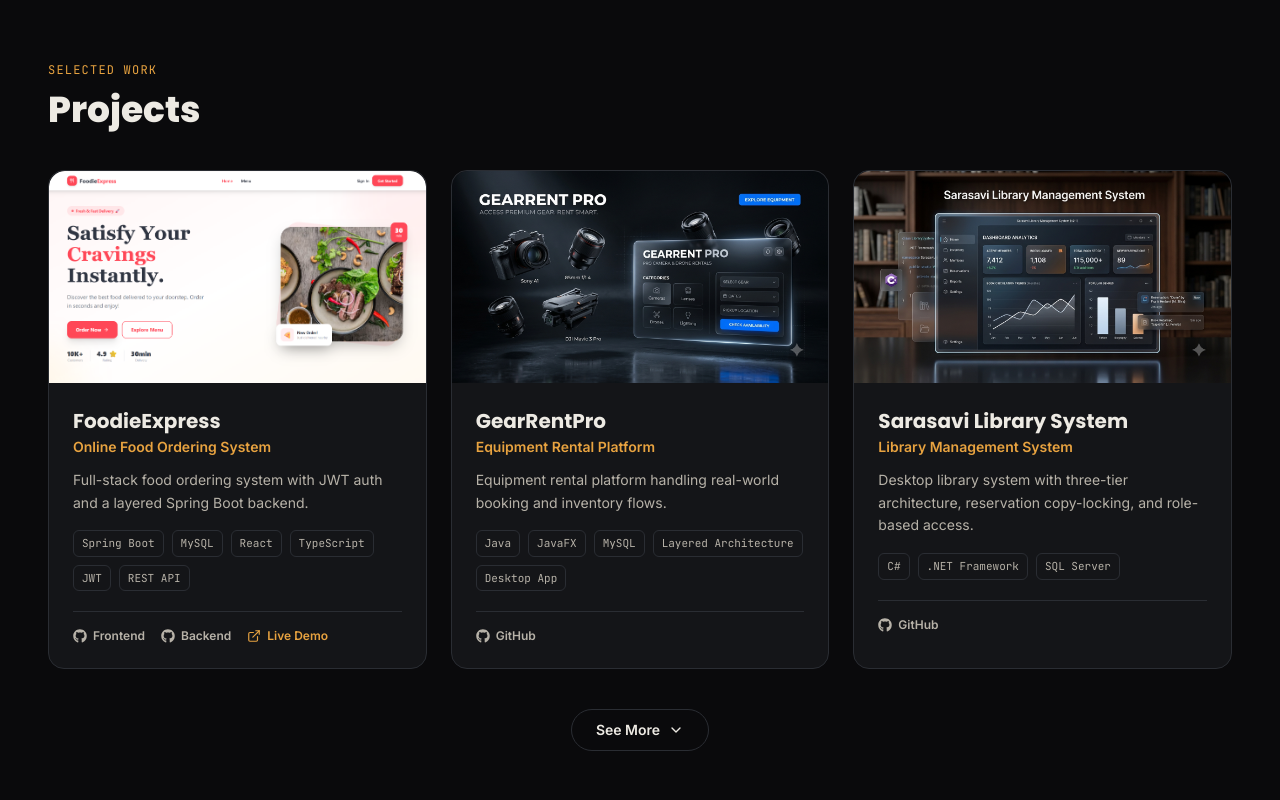
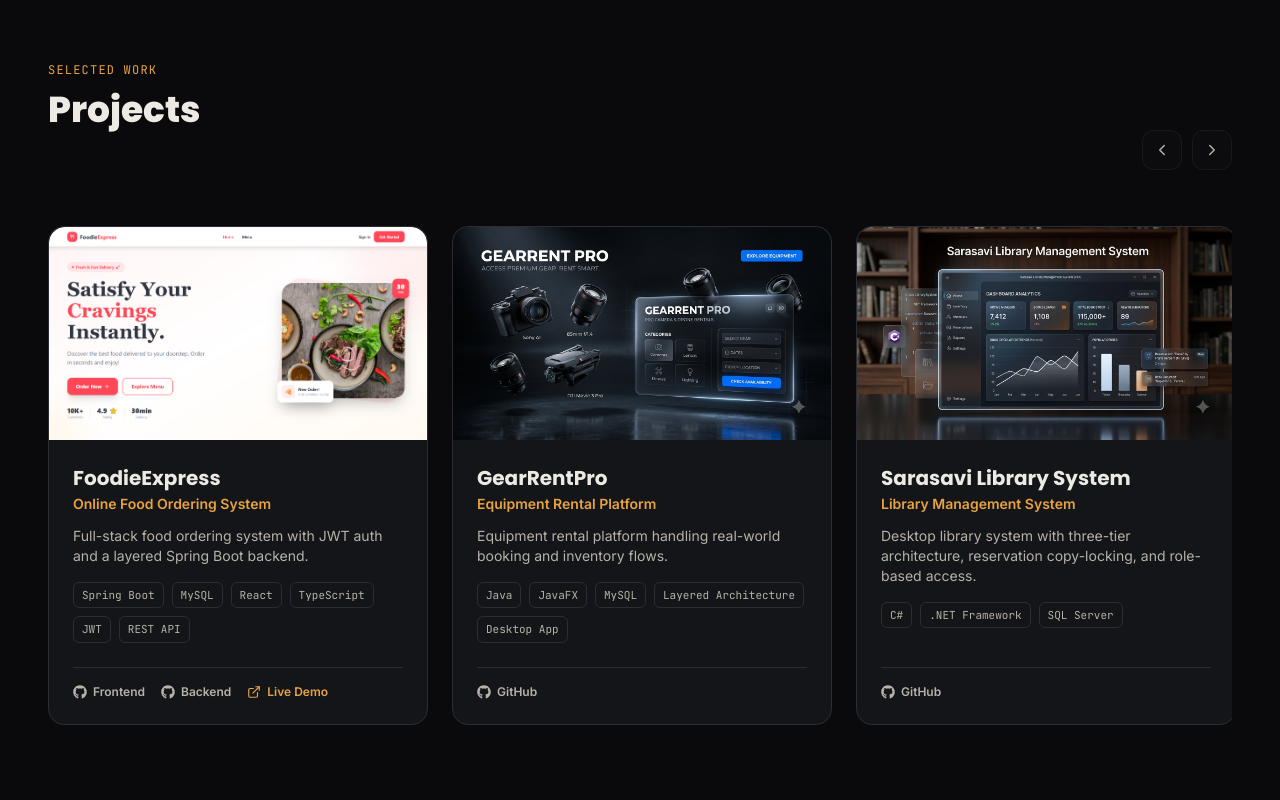
Before and after one commit to Sadew-Upendra/Portfolio, a Next.js app: page / in a window 1280 px wide. Shown: the part 3240-4040 px from the top of the page. Built offline with nearby package versions, Linux system fonts and the light colour scheme; no server answers.

Commit message:
style: improve project section layout

```diff
--- a/src/components/sections/Projects/ProjectCard.tsx
+++ b/src/components/sections/Projects/ProjectCard.tsx
@@ -46,8 +46,10 @@ export function ProjectCard({ project, index }: { project: Project; index: numbe
   const showImage = project.image && !imageFailed;
 
   const CardInner = (
-    <>
-      <div className="relative aspect-video w-full overflow-hidden rounded-t-2xl bg-navy">
+    <div className="flex h-auto md:h-full flex-col justify-between">
+      {/* Top Media & Details Section */}
+      <div className="flex flex-col">
+        <div className="relative aspect-video w-full overflow-hidden rounded-t-2xl bg-navy flex-shrink-0">
           {showImage ? (
             <img
               src={project.image!}
@@ -67,10 +69,14 @@ export function ProjectCard({ project, index }: { project: Project; index: numbe
           )}
         </div>
 
-      <div className="p-6">
-        <h3 className="font-display text-xl font-bold">{project.title}</h3>
-        {project.subtitle && <p className="mt-0.5 text-sm font-semibold text-lamp">{project.subtitle}</p>}
-        <p className="mt-3 text-sm leading-relaxed text-muted">{project.summary}</p>
+        <div className="p-5 sm:p-6 flex-1 flex flex-col">
+          <h3 className="font-display text-lg sm:text-xl font-bold line-clamp-2 md:line-clamp-1">{project.title}</h3>
+          {project.subtitle && <p className="mt-0.5 text-xs sm:text-sm font-semibold text-lamp line-clamp-1">{project.subtitle}</p>}
+
+          {/* Full description on mobile, clamped on desktop */}
+          <p className="mt-2.5 sm:mt-3 text-xs sm:text-sm leading-relaxed text-muted md:line-clamp-3">
+            {project.summary}
+          </p>
 
           <div className="mt-4 flex flex-wrap gap-2">
             {project.tech.map((t) => (
@@ -79,9 +85,12 @@ export function ProjectCard({ project, index }: { project: Project; index: numbe
               </span>
             ))}
           </div>
+        </div>
+      </div>
 
+      {/* Bottom Actions Section */}
       <div
-          className="mt-5 flex flex-wrap items-center gap-4 border-t border-border pt-4"
+        className="mx-5 sm:mx-6 mb-5 sm:mb-6 pt-4 flex flex-wrap items-center gap-4 border-t border-border mt-4 md:mt-auto"
         onClick={(e) => e.stopPropagation()}
       >
         <RepoButtons repo={project.repo} />
@@ -91,7 +100,6 @@ export function ProjectCard({ project, index }: { project: Project; index: numbe
         )}
       </div>
     </div>
-    </>
   );
 
   return (
@@ -100,9 +108,9 @@ export function ProjectCard({ project, index }: { project: Project; index: numbe
       whileInView={{ opacity: 1, y: 0 }}
       viewport={{ once: true, margin: "-60px" }}
       transition={{ duration: 0.5, delay: index * 0.06 }}
-      className="group overflow-hidden rounded-2xl border border-border bg-surface transition hover:border-lamp/40"
+      className="group flex flex-col h-auto md:h-full overflow-hidden rounded-2xl border border-border bg-surface transition hover:border-lamp/40"
     >
-      {hasCaseStudy ? <Link href={`/projects/${project.slug}`}>{CardInner}</Link> : CardInner}
+      {hasCaseStudy ? <Link href={`/projects/${project.slug}`} className="flex flex-col h-auto md:h-full">{CardInner}</Link> : CardInner}
     </motion.div>
   );
 }
--- a/src/components/sections/Projects/Projects.tsx
+++ b/src/components/sections/Projects/Projects.tsx
@@ -1,44 +1,66 @@
 "use client";
 
-import { useState } from "react";
-import { ChevronDown, ChevronUp } from "lucide-react";
+import { useRef } from "react";
+import { ChevronLeft, ChevronRight } from "lucide-react";
 import { Container } from "@/components/ui/Container";
 import { SectionHeading } from "@/components/ui/SectionHeading";
 import { projects } from "@/data/projects";
 import { ProjectCard } from "./ProjectCard";
 
-const DEFAULT_COUNT = 3;
+export function Projects() {
+  const scrollContainerRef = useRef<HTMLDivElement>(null);
 
-export function Projects() {
-  const [showAll, setShowAll] = useState(false);
-  const visible = showAll ? projects : projects.slice(0, DEFAULT_COUNT);
-  const hiddenCount = projects.length - DEFAULT_COUNT;
+  const scroll = (direction: "left" | "right") => {
+    if (scrollContainerRef.current) {
+      const scrollAmount = direction === "left" ? -380 : 380;
+      scrollContainerRef.current.scrollBy({
+        left: scrollAmount,
+        behavior: "smooth",
+      });
+    }
+  };
 
   return (
-    <section id="projects" className="scroll-mt-20 py-20 md:py-32">
+    <section id="projects" className="scroll-mt-20 py-20 md:py-32 overflow-hidden">
       <Container>
-        <SectionHeading eyebrow="SELECTED WORK" title="Projects" />
-        <div className="grid gap-6 md:grid-cols-2 lg:grid-cols-3">
-          {visible.map((project, i) => (
-            <ProjectCard key={project.slug} project={project} index={i} />
+        {/* Header with Title on Left and Navigation Controls on Top Right */}
+        <div className="flex items-end justify-between mb-8 md:mb-12">
+          <SectionHeading eyebrow="SELECTED WORK" title="Projects" />
+
+          {/* Top Right Navigation Arrows (Sleek Dark Theme) */}
+          <div className="flex items-center gap-2.5">
+            <button
+              onClick={() => scroll("left")}
+              aria-label="Scroll left"
+              className="flex h-10 w-10 items-center justify-center rounded-xl bg-surface/30 border border-white/[0.05] text-muted transition-all duration-300 hover:border-white/20 hover:text-white hover:bg-white/[0.08] hover:shadow-[0_0_15px_rgba(255,255,255,0.05)] active:scale-95"
+            >
+              <ChevronLeft size={18} />
+            </button>
+            <button
+              onClick={() => scroll("right")}
+              aria-label="Scroll right"
+              className="flex h-10 w-10 items-center justify-center rounded-xl bg-surface/30 border border-white/[0.05] text-muted transition-all duration-300 hover:border-white/20 hover:text-white hover:bg-white/[0.08] hover:shadow-[0_0_15px_rgba(255,255,255,0.05)] active:scale-95"
+            >
+              <ChevronRight size={18} />
+            </button>
+          </div>
+        </div>
+
+        {/* Scrollable Horizontal Projects Container with Uniform Alignment */}
+        <div
+          ref={scrollContainerRef}
+          className="flex gap-6 overflow-x-auto pb-6 pt-2 scrollbar-none snap-x snap-mandatory scroll-smooth items-stretch"
+          style={{ scrollbarWidth: "none", msOverflowStyle: "none" }}
+        >
+          {projects.map((project, i) => (
+            <div
+              key={project.slug}
+              className="w-[300px] sm:w-[350px] md:w-[380px] flex-shrink-0 snap-start flex flex-col"
+            >
+              <ProjectCard project={project} index={i} />
+            </div>
           ))}
         </div>
-
-        {hiddenCount > 0 && (
-          <div className="mt-10 text-center">
-            <button
-              onClick={() => setShowAll((v) => !v)}
-              className="inline-flex items-center gap-2 rounded-full border border-border px-6 py-2.5 text-sm font-semibold text-ink transition hover:border-lamp hover:text-lamp"
-            >
-              {showAll ? (
-                <>Show Less <ChevronUp size={16} /></>
-              ) : (
-                // <>See More ({hiddenCount}) <ChevronDown size={16} /></>
-                <>See More <ChevronDown size={16} /></>
-              )}
-            </button>
-          </div>
-        )}
       </Container>
     </section>
   );
```
Lines whose indentation alone changed are shown as unchanged.
